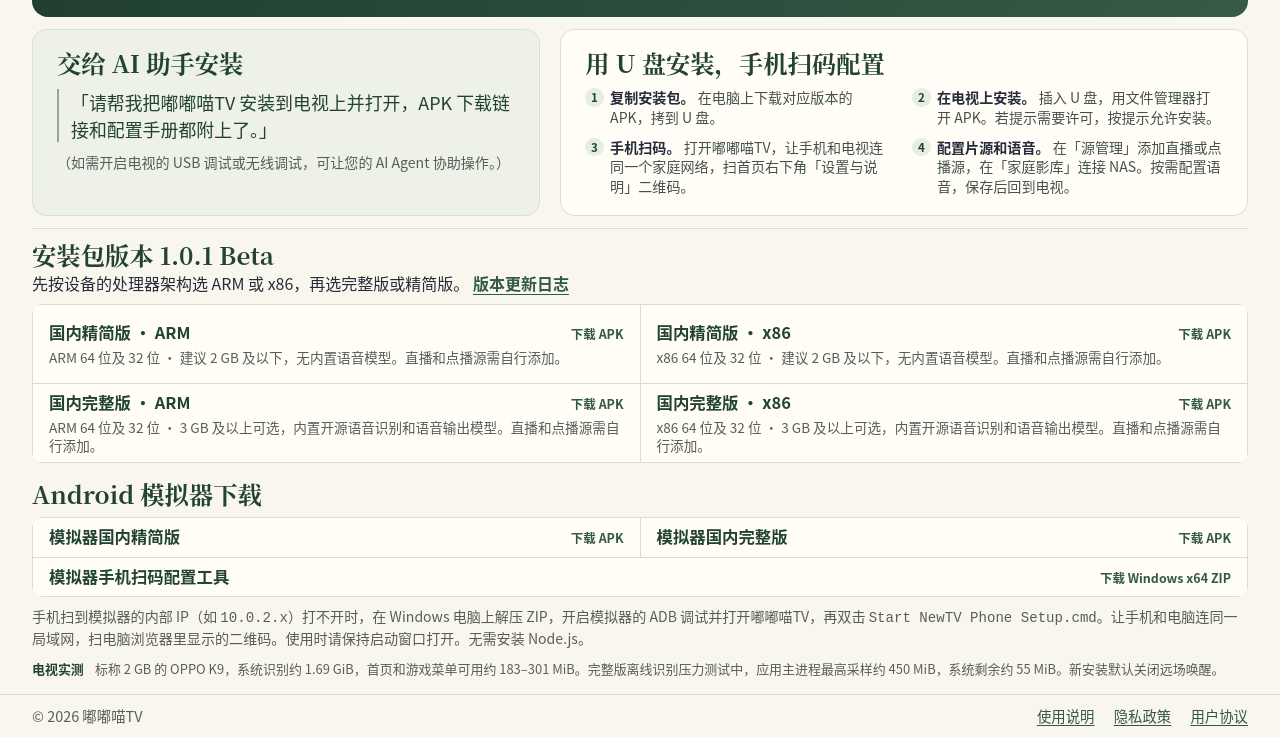
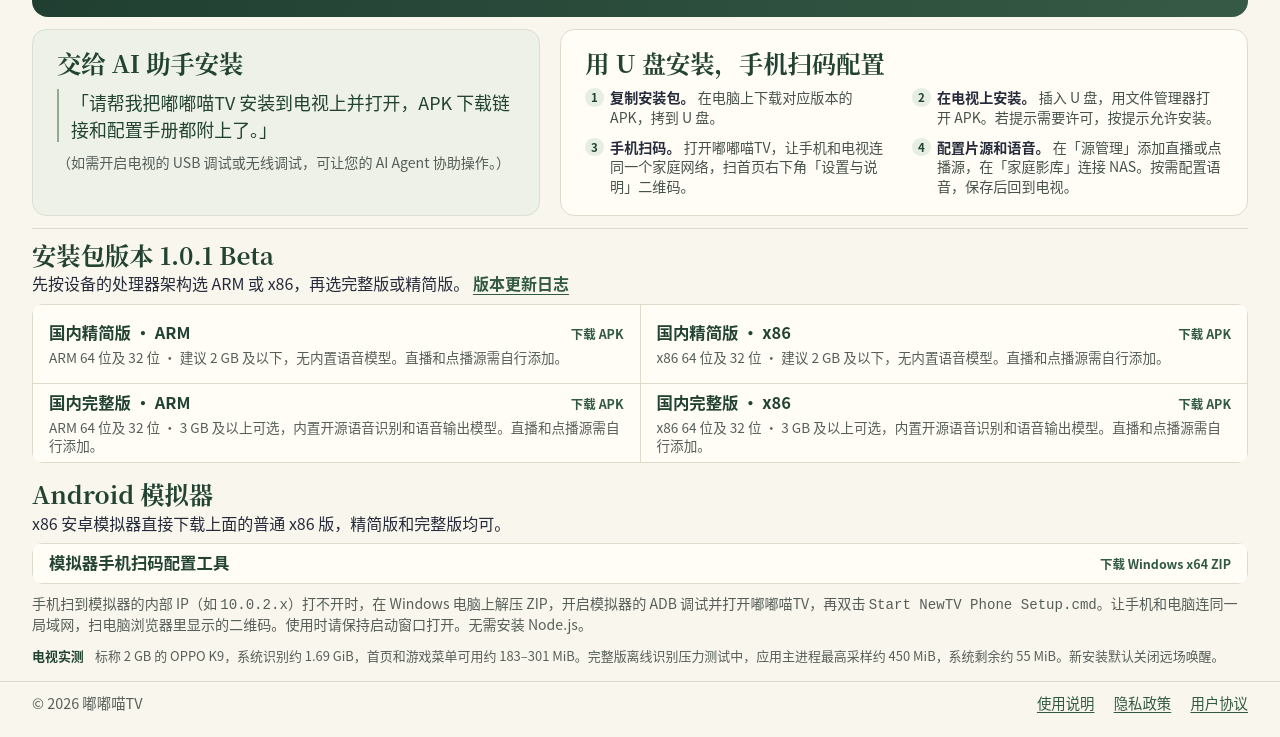
Before and after one commit to newtv-ai/newtv-downloads, a plain HTML site: page setup.html in a window 1280 px wide. Shown: the part 191-928 px from the top of the page. Drawn offline with Linux system fonts and the light colour scheme.

Commit message:
Guide Android emulators to the standard x86 downloads

```diff
--- a/setup.html
+++ b/setup.html
@@ -83,18 +83,9 @@
           </li>
         </ul>
         <section class="emulator-downloads" aria-labelledby="emulator-downloads-title">
-          <h2 id="emulator-downloads-title">Android 模拟器下载</h2>
+          <h2 id="emulator-downloads-title">Android 模拟器</h2>
+          <p>x86 安卓模拟器直接下载上面的普通 x86 版，精简版和完整版均可。</p>
           <ul class="edition-grid" role="list">
-            <li>
-              <a href="https://github.com/newtv-ai/newtv-downloads/releases/download/v1.0.1-beta/newtv-emulator-cn-lite-v1.0.1-beta.apk">
-                <h3>模拟器国内精简版</h3><span class="edition-download">下载 APK</span>
-              </a>
-            </li>
-            <li>
-              <a href="https://github.com/newtv-ai/newtv-downloads/releases/download/v1.0.1-beta/newtv-emulator-cn-full-v1.0.1-beta.apk">
-                <h3>模拟器国内完整版</h3><span class="edition-download">下载 APK</span>
-              </a>
-            </li>
             <li class="emulator-tool">
               <a href="https://github.com/newtv-ai/newtv-downloads/releases/download/emulator-phone-setup-v1.0.0/NewTV-Emulator-Phone-Setup-Windows-x64.zip" aria-describedby="emulator-scan-help">
                 <h3>模拟器手机扫码配置工具</h3><span class="edition-download">下载 Windows x64 ZIP</span>
```
